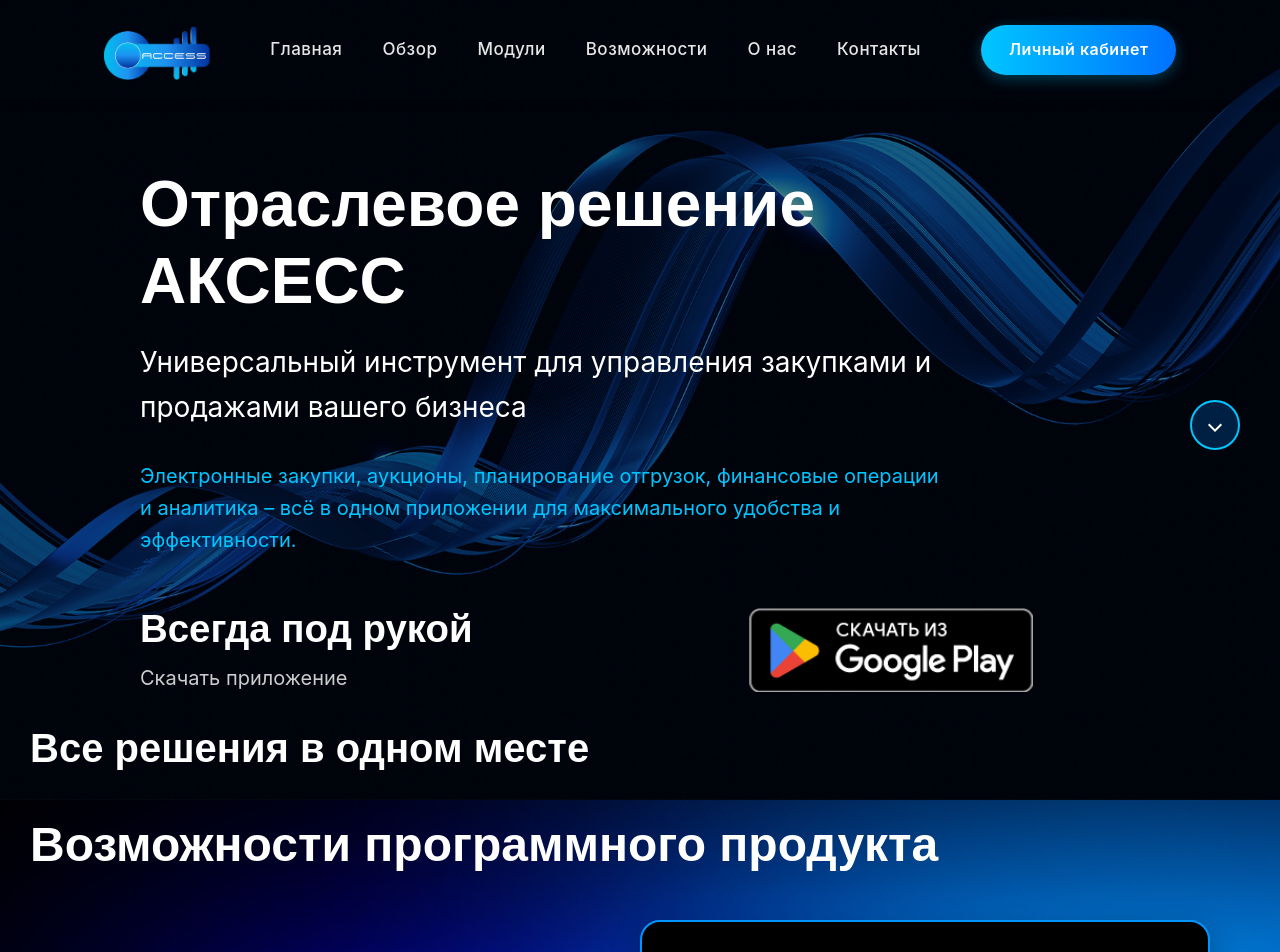
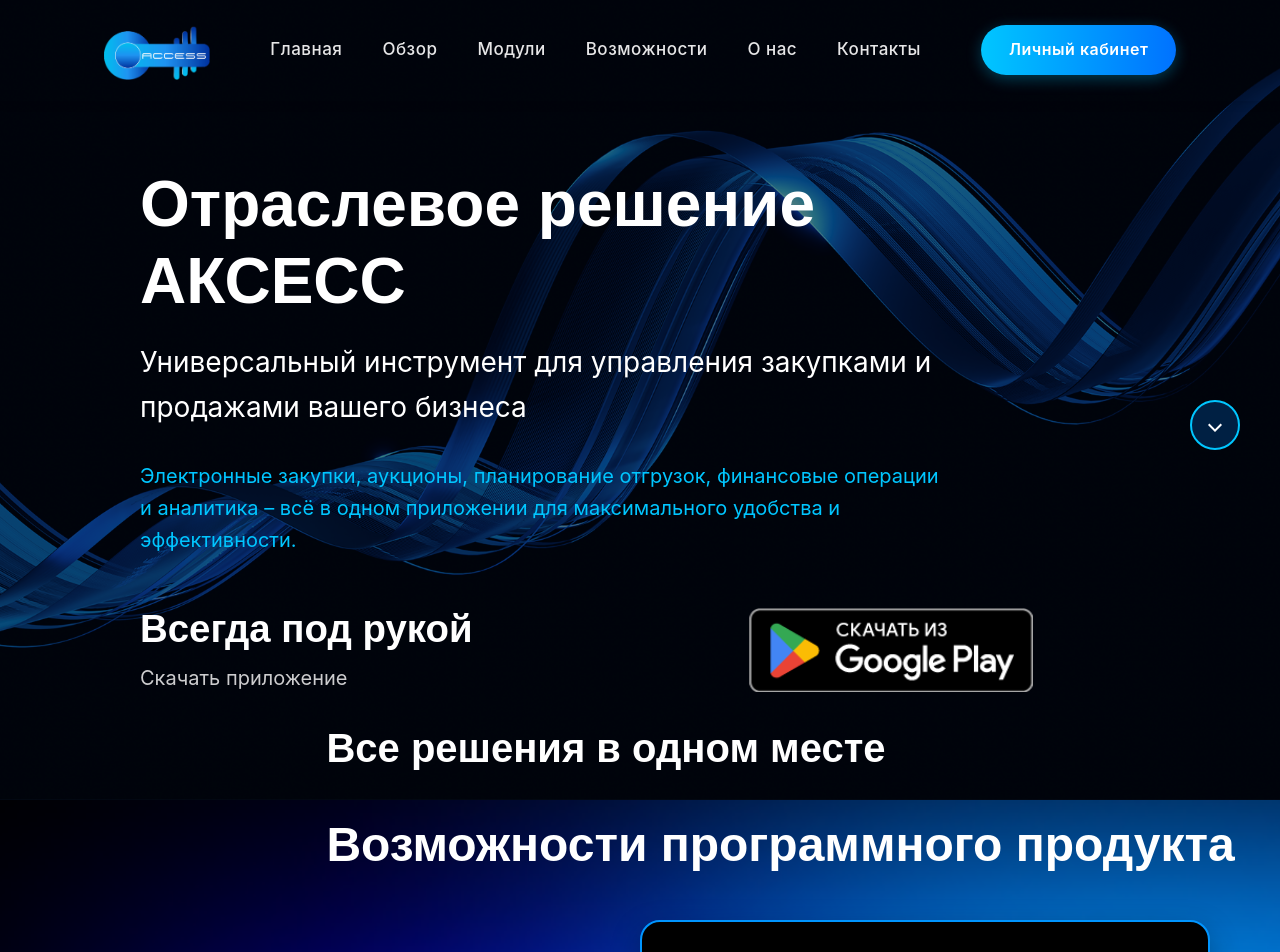
Before and after one commit to elena-zavadskaya/nord-access, a React (Create React App) app in the folder nord-access/: page / in a window 1280 px wide. Shown: the top 952 px of the page. Built offline with nearby package versions, Linux system fonts and the light colour scheme.

Commit message:
1. Отредактировала отображение заголовков.

```diff
--- a/nord-access/src/components/Hero.jsx
+++ b/nord-access/src/components/Hero.jsx
@@ -64,7 +64,7 @@ const Hero = () => {
               <p className="hero__download-subtitle">Скачать приложение</p>
             </div>
             <div className="hero__badge-wrapper">
-              <a href="#" className="hero__badge-link">
+              <a href="https://play.google.com/store/games?hl=ru" className="hero__badge-link">
                 <img
                   src={googlePlayBadge}
                   alt="Скачать из Google Play"
--- a/nord-access/src/components/styles/Hero.css
+++ b/nord-access/src/components/styles/Hero.css
@@ -196,7 +196,8 @@
 .hero__bottom-left {
   position: absolute;
   bottom: 20px;
-  left: 30px;
+  left: 25.5%;
+  width: 100%;
   font-size: 40px;            /* здесь меняем размер текста! */
   font-weight: 700;
   font-family: 'Montserrat', sans-serif;
--- a/nord-access/src/components/styles/Overview.css
+++ b/nord-access/src/components/styles/Overview.css
@@ -27,7 +27,7 @@
 .overview__main-title {
   position: absolute;
   top: 0;
-  left: 30px;
+  left: 25.5%;
   margin: 0;
   padding: 16px 0;
   font-size: clamp(32px, 5vw, 48px);
```
